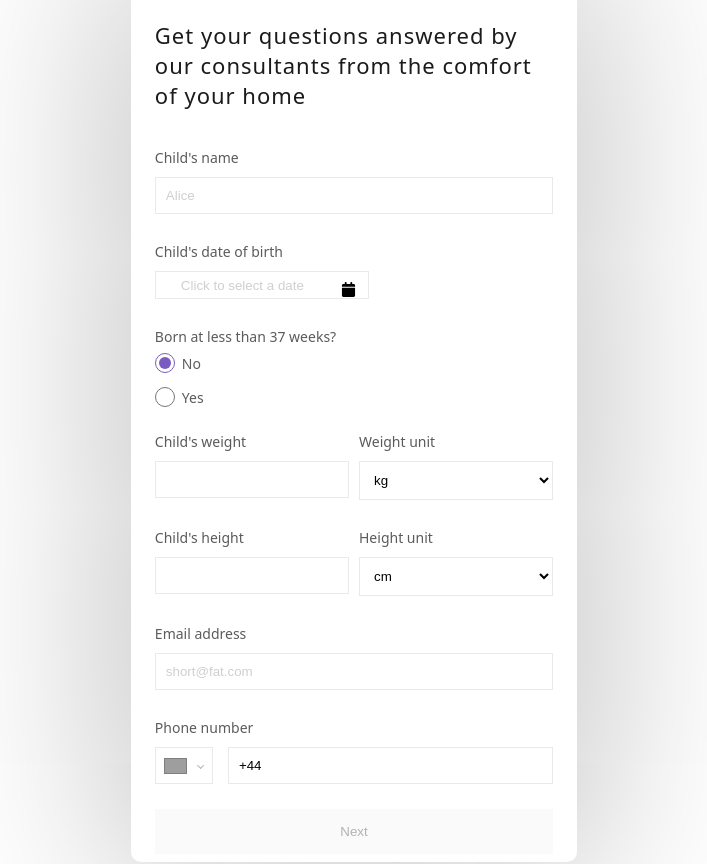
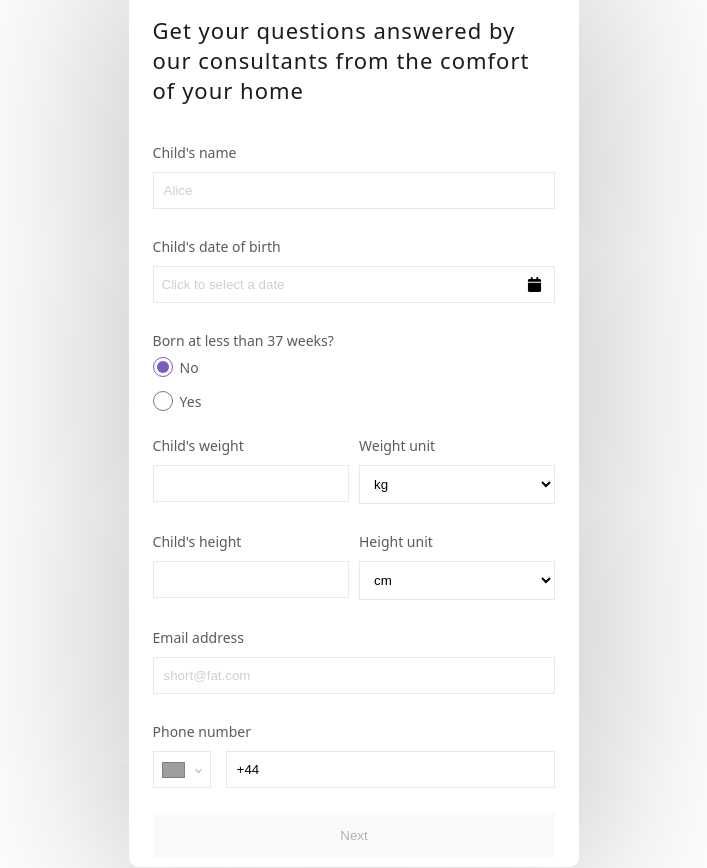
Before and after one commit to dineshraj/medical-form-tech-task, a React (Vite) app: page / in a window 1280 px wide. Shown: the whole page, without its empty margins (286-993 px from the left). Built offline with nearby package versions, Linux system fonts and the light colour scheme; grey boxes are pictures that could not be loaded.

Commit message:
converted validation to Zod with schema and next failing test written

```diff
--- a/package.json
+++ b/package.json
@@ -13,11 +13,14 @@
     "test:coverage": "vitest run --coverage"
   },
   "dependencies": {
+    "@hookform/resolvers": "^5.0.1",
+    "libphonenumber-js": "^1.12.8",
     "react": "^19.0.0",
     "react-datepicker": "^8.3.0",
     "react-dom": "^19.0.0",
     "react-hook-form": "^7.56.1",
-    "react-phone-number-input": "^3.4.12"
+    "react-phone-number-input": "^3.4.12",
+    "zod": "^3.24.4"
   },
   "devDependencies": {
     "@eslint/js": "^9.22.0",
--- a/src/components/Pages.tsx
+++ b/src/components/Pages.tsx
@@ -1,9 +1,7 @@
 import PageOne from './Pages/PageOne';
-import '../styles/Page.css';
+import '../styles/Pages.css';
 
 const Page = () => {
-  // const [page, setPage] = useState(1);
-
   return (
     <div className="page-container" data-testid="page-container">
       <PageOne />
--- a/src/components/Pages/PageOne.tsx
+++ b/src/components/Pages/PageOne.tsx
@@ -1,5 +1,9 @@
-import { useState } from 'react';
-import { useForm } from 'react-hook-form';
+import { useEffect, useState } from 'react';
+import { Controller, useForm } from 'react-hook-form';
+import { zodResolver } from '@hookform/resolvers/zod';
+import { z } from 'zod';
+
+import validPhoneNumber from 'libphonenumber-js';
 
 import ChildName from './PageOne/ChildName';
 import DateOfBirth from './PageOne/DateOfBirth';
@@ -11,64 +15,116 @@ import PhoneNumber from './PageOne/PhoneNumber';
 import NextButton from './NextButton';
 import BackButton from './BackButton';
 import {
+  errorForDate,
   errorForEmail,
+  errorForName,
   errorForNumbers,
+  errorForPhone,
   errorForThreeCharacters,
   pageOne
 } from '../../lib/lang';
 
 import 'react-datepicker/dist/react-datepicker.css';
-import { NAME_MIN_LENGTH } from '../../constants';
+import { parsePhoneNumber } from 'libphonenumber-js/core';
+
+/*
+  STRATEGY
+  ....each page has
+
+  * a useState in the page that keeps track of the values as long as errors does not exist in the child (pushed to from the component by passing in an updateState callback) (something like onChange={(error) => updatePageState(error)} ?)
+  * use an interface to check all types (maybe in a useEffect with a [pageState] so it checks when something changes)?
+  * if they are all full then remove the disabled propr from the NextButton and when clicked, the handleSubmit button will preventDefault and the nextbutton internally will send stuff to local storage
+*/
+
+const PageOneSchema = z.object({
+  name: z
+    .string()
+    .min(3, errorForThreeCharacters)
+    .refine((value) => /^[A-Za-z]+$/.test(value), { message: errorForName }),
+  dob: z.coerce.date().refine(
+    (date) => {
+      return date <= new Date();
+    },
+    { message: errorForDate }
+  ),
+  ageCheck: z.boolean(),
+  weight: z.coerce
+    .number({
+      invalid_type_error: errorForNumbers
+    })
+    .optional(),
+
+  weightUnit: z.string().optional(),
+  height: z.coerce
+    .number({
+      invalid_type_error: errorForNumbers
+    })
+    .optional(),
+  // .refine((value) => value && typeof value !== 'number', {
+  //   message: errorForNumbers
+  // }),
+  heightUnit: z.string().optional(),
+  email: z.string().email(errorForEmail),
+  phone: z
+    .string()
+    .nullable()
+    .transform((val) => val ?? '')
+    .refine((value) => validPhoneNumber(value), { message: errorForPhone })
+});
+
+export type PageOne = z.infer<typeof PageOneSchema>;
 
 const PageOne = () => {
-  const [selectedDate, setSelectedtDate] = useState<Date | null>(null);
+  // const [selectedDate, setSelectedtDate] = useState<Date | null>(null);
+  const [pageState, setPageState] = useState<PageOne | null>(null);
+  const [pageFilled, setPageFilled] = useState(false);
+
+  // useEffect(() => {}, [pageState]);
 
   const {
     register,
-    // watch,
+    control,
     formState: { errors }
-  } = useForm({ mode: 'onChange' });
+  } = useForm<PageOne>({
+    mode: 'onChange',
+    resolver: zodResolver(PageOneSchema)
+  });
 
-  // watch('name');
-  // watch('weight');
-  // watch('height');
+  // const checkIfPageIsFilled = () => {
+  //   return false;
+  // };
 
+  // const updatePageState = ({ target }: { target: HTMLInputElement }) => {
+  //   console.log('trying...');
+  //   console.log('🚀 ~ updatePageState ~ errors:', errors);
+  //   const { name, value } = target;
+  //   if (errors[name]?.message) return;
+
+  //   setPageState((prevState) => {
+  //     return {
+  //       ...prevState,
+  //       [name]: value
+  //     };
+  //   });
+  // };
+
+  console.log('🚀 ~ PageOne ~ errors:', errors);
   return (
     <>
       <h1>{pageOne.title}</h1>
       <form className="form" data-testid="page-one-form">
         <BackButton page={1} />
-        <ChildName
-          registered={register('name', {
-            required: true,
-            minLength: {
-              value: NAME_MIN_LENGTH,
-              message: errorForThreeCharacters
-            }
-          })}
-          errors={errors}
-        />
-        <DateOfBirth
-          updatedDate={selectedDate}
-          handleOnChange={(date) => setSelectedtDate(date)}
+        <ChildName registered={register('name')} errors={errors} />
+        <Controller
+          name="dob"
+          control={control}
+          render={({ field }) => {
+            return <DateOfBirth {...field} error={errors['dob']} />;
+          }}
         />
         <AgeCheck />
-        <IsThisChildAFatty
-          registered={register('weight', {
-            required: true,
-            valueAsNumber: true,
-            validate: (value) => /^\d+$/.test(value) || errorForNumbers
-          })}
-          errors={errors}
-        />
-        <IsThisChildADwarf
-          registered={register('height', {
-            required: true,
-            valueAsNumber: true,
-            validate: (value) => /^\d+$/.test(value) || errorForNumbers
-          })}
-          errors={errors}
-        />
+        <IsThisChildAFatty registered={register('weight')} errors={errors} />
+        <IsThisChildADwarf registered={register('height')} errors={errors} />
         <Email
           registered={register('email', {
             required: true,
@@ -79,8 +135,20 @@ const PageOne = () => {
           })}
           errors={errors}
         />
-        <PhoneNumber />
-        <NextButton />
+        <Controller
+          name="phone"
+          control={control}
+          render={({ field }) => {
+            return (
+              <PhoneNumber
+                {...field}
+                control={control}
+                error={errors['phone']}
+              />
+            );
+          }}
+        />
+        <NextButton disabled={!pageFilled} page={1} />
       </form>
     </>
   );
--- a/src/components/Pages/PageOne/AgeCheck.tsx
+++ b/src/components/Pages/PageOne/AgeCheck.tsx
@@ -12,7 +12,7 @@ const AgeCheck = () => {
         <input
           type="radio"
           data-testid="age-check-no"
-          name="age-check"
+          name="ageCheck"
           className="age-check-input"
           defaultChecked
         />
@@ -23,7 +23,7 @@ const AgeCheck = () => {
           type="radio"
           data-testid="age-check-yes"
           className="age-check-input"
-          name="age-check"
+          name="ageCheck"
         />
         Yes
       </label>
--- a/src/components/Pages/PageOne/DateOfBirth.tsx
+++ b/src/components/Pages/PageOne/DateOfBirth.tsx
@@ -1,24 +1,31 @@
 import DatePicker from 'react-datepicker';
 import { pageOne } from '../../../lib/lang';
 import '../../../styles/Pages/PageOne/DateOfBirth.css';
+import { FieldValues } from 'react-hook-form';
 
 interface DateOfBirthProps {
-  handleOnChange: (date: Date | null) => void;
-  updatedDate: Date | null;
+  onChange: (date: Date | null) => void;
+  value: Date | null;
+  error?: FieldValues;
 }
 
-const DateOfBirth = ({ handleOnChange, updatedDate }: DateOfBirthProps) => {
+const DateOfBirth = ({ value, onChange, error }: DateOfBirthProps) => {
+  const errorMessage = error?.message || null;
+
   return (
     <label htmlFor="dob" data-testid="date-of-birth-label">
       <div className="title">{pageOne.childsDob}</div>
       <DatePicker
-        selected={updatedDate || undefined}
+        wrapperClassName="date-picker"
+        className={errorMessage ? 'error-border' : ''}
+        selected={value}
         placeholderText="Click to select a date"
-        onChange={(date) => handleOnChange(date)}
+        onChange={onChange}
         dateFormat="MMMM do YYYY"
         id="dob"
         showIcon={true}
       />
+      {errorMessage && <p className="error-text">{errorMessage}</p>}
     </label>
   );
 };
--- a/src/components/Pages/PageOne/PhoneNumber.tsx
+++ b/src/components/Pages/PageOne/PhoneNumber.tsx
@@ -1,19 +1,35 @@
-import PhoneInput from 'react-phone-number-input';
+import PhoneInputWithCountry from 'react-phone-number-input/react-hook-form';
+
 import 'react-phone-number-input/style.css';
 import '../../../styles/Pages//PageOne/PhoneNumber.css';
 import { pageOne } from '../../../lib/lang';
+import { Control, FieldValues } from 'react-hook-form';
+import { PageOne } from '../PageOne';
 
-const PhoneNumber = () => {
+interface PhoneNumberProps {
+  onChange: (value: number | undefined) => void;
+  value: string | undefined;
+  error: FieldValues;
+  control: Control<PageOne>
+}
+
+const PhoneNumber = ({value, onChange, error, control}: PhoneNumberProps) => {
+  console.log("🚀 ~ PhoneNumber ~ error:", error)
+  const errorMessage = error?.message || null;
+
   return (
     <label htmlFor="phoneNumber" data-testid="phone-number-label">
       <div className="title">{pageOne.phoneNumber}</div>
-
-      <PhoneInput
+      <PhoneInputWithCountry
+        name="phoneInputWithCountrySelect"
         placeholder="Enter phone number"
         international
+        control={control}
         defaultCountry="GB"
-        onChange={() => {}}
+        value={value}
+        onChange={onChange}
       />
+      {errorMessage && <p className="error-text">{errorMessage}</p>}
     </label>
   );
 };
--- a/src/helpers/form.ts
+++ b/src/helpers/form.ts
@@ -4,3 +4,6 @@ export const isValidated = (error: string | null) => {
   }
   return false;
 };
+
+
+// export const notEm
--- a/src/lib/lang.ts
+++ b/src/lib/lang.ts
@@ -15,4 +15,7 @@ export const next = 'Next';
 export const back = 'Back';
 export const errorForThreeCharacters = 'Please enter at least three characters';
 export const errorForNumbers = 'Please only enter a numeric value';
+export const errorForDate = 'Date must be in the past';
 export const errorForEmail = 'Please only enter a valid email';
+export const errorForName = 'Unless you are Elon, enter goddamn letters';
+export const errorForPhone = 'That is not a phone number';
--- a/src/styles/App.css
+++ b/src/styles/App.css
@@ -1,7 +1,12 @@
 .container {
-  height: 860px;
+  height: 870px;
   aspect-ratio: 44/95;
   box-shadow: 0px 0px 200px rgba(0, 0, 0, 0.325);
   padding: 24px;
   border-radius: 10px;
 }
+
+
+/* TODO
+  fix styling when multiple errors occurr
+*/
--- a/src/styles/Page.css
+++ b/src/styles/Pages.css
@@ -3,7 +3,6 @@ label {
   letter-spacing: 0px;
   font-size: 14px;
   display: block;
-  /* margin-bottom: 8px; */
   margin-top: 18px;
   letter-spacing: 1%;
 }
--- a/src/styles/Pages/PageOne/DateOfBirth.css
+++ b/src/styles/Pages/PageOne/DateOfBirth.css
@@ -1,12 +1,18 @@
+.date-picker {
+  display: flex;
+}
+
 .date-picker-wrapper {
   position: relative;
 }
 
-.react-datepicker-wrapper {
+.react-datepicker-wrapper.date-picker {
   display: block;
 }
 
-.react-datepicker__input-container .react-datepicker__calendar-icon {
+.date-picker
+  .react-datepicker__input-container
+  .react-datepicker__calendar-icon {
   position: absolute;
   right: 0;
   top: 3px;
@@ -14,11 +20,11 @@
   right: 5px;
 }
 
-.react-datepicker__view-calendar-icon input {
+.date-picker .react-datepicker__view-calendar-icon input {
   padding: 10px;
   padding-left: 8px;
 }
 
-.react-datepicker__view-calendar-icon input::placeholder {
+.date-picker .react-datepicker__view-calendar-icon input::placeholder {
   color: #cfcfcf;
 }
```
Also changed, not shown: src/components/Pages/NextButton.tsx (+4 -3 lines), 2 other files (tests, documents, lock files or other folders).
